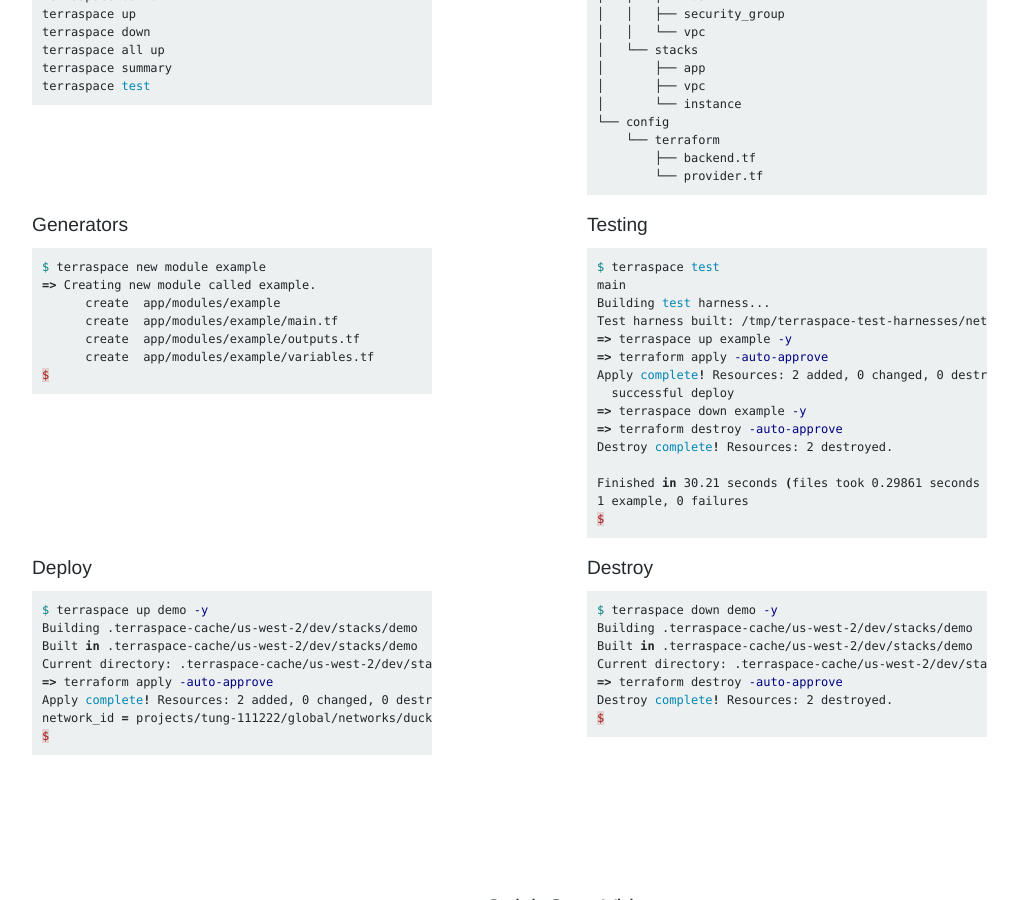
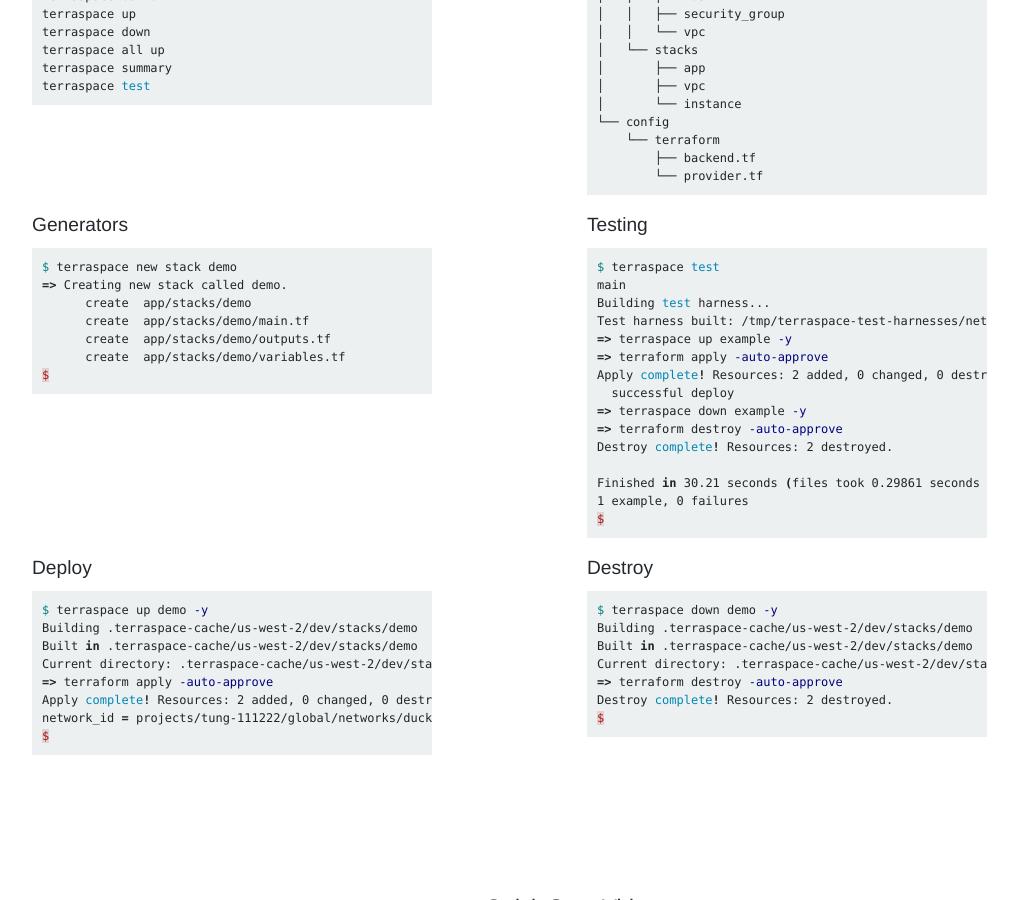
Before and after one commit to boltops-tools/terraspace-docs, a Jekyll site: the page built from index.html, in a window 1280 px wide and 900 px high, scrolled down 948 px. Shown: the whole window, without its empty margins (68-1086 px from the left). Built offline with Jekyll 4.4.1, drawn with Linux system fonts in a browser that asks for light colours; a script that is not in the unit is left out.

Commit message:
update commands

```diff
--- a/_includes/commands.html
+++ b/_includes/commands.html
@@ -52,12 +52,12 @@
               <h3>Generators</h3>
               <div class="commands">
 {% highlight sh %}
-$ terraspace new module example
-=> Creating new module called example.
-      create  app/modules/example
-      create  app/modules/example/main.tf
-      create  app/modules/example/outputs.tf
-      create  app/modules/example/variables.tf
+$ terraspace new stack demo
+=> Creating new stack called demo.
+      create  app/stacks/demo
+      create  app/stacks/demo/main.tf
+      create  app/stacks/demo/outputs.tf
+      create  app/stacks/demo/variables.tf
 $
 {% endhighlight %}
               </div>
```
